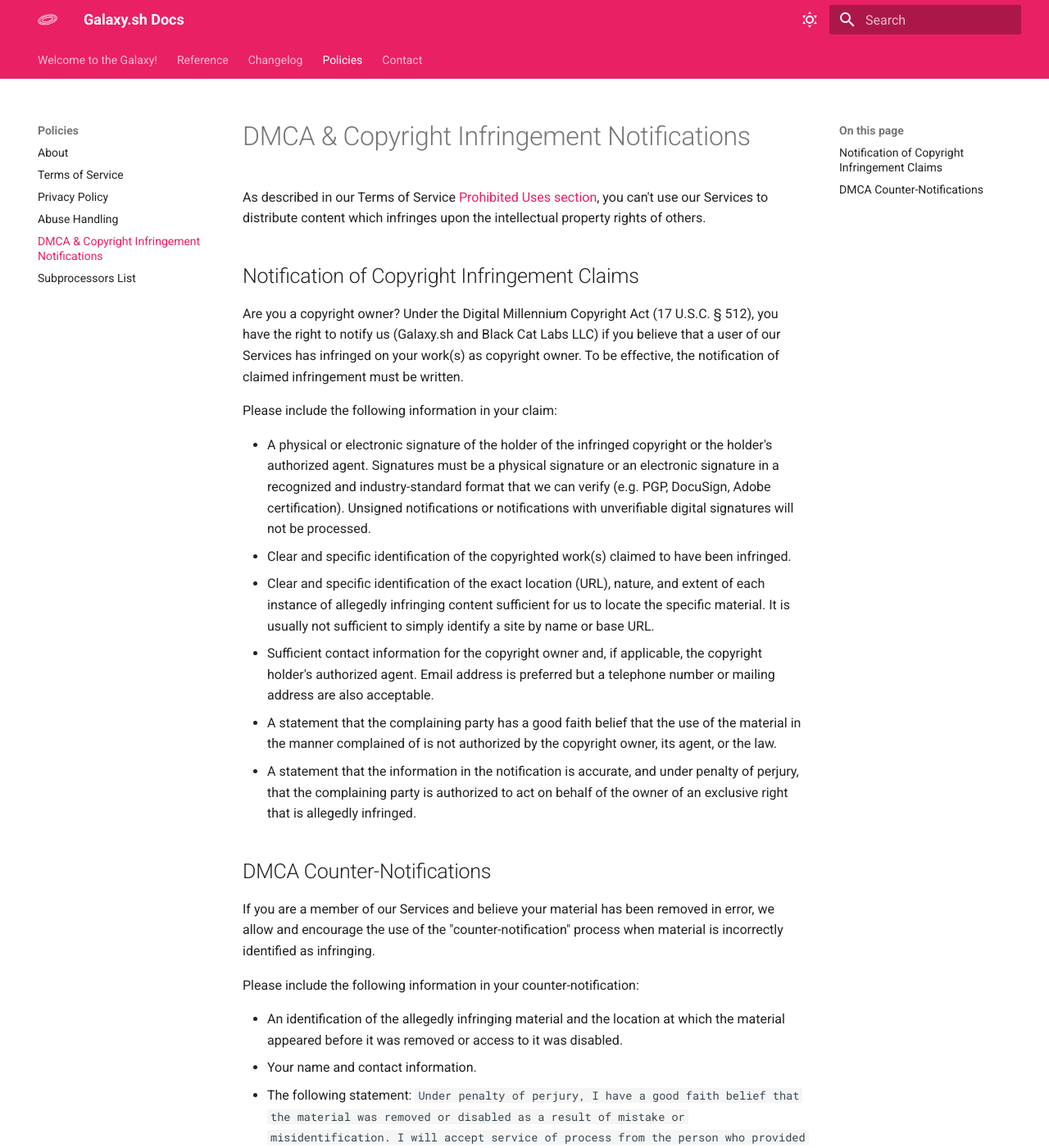
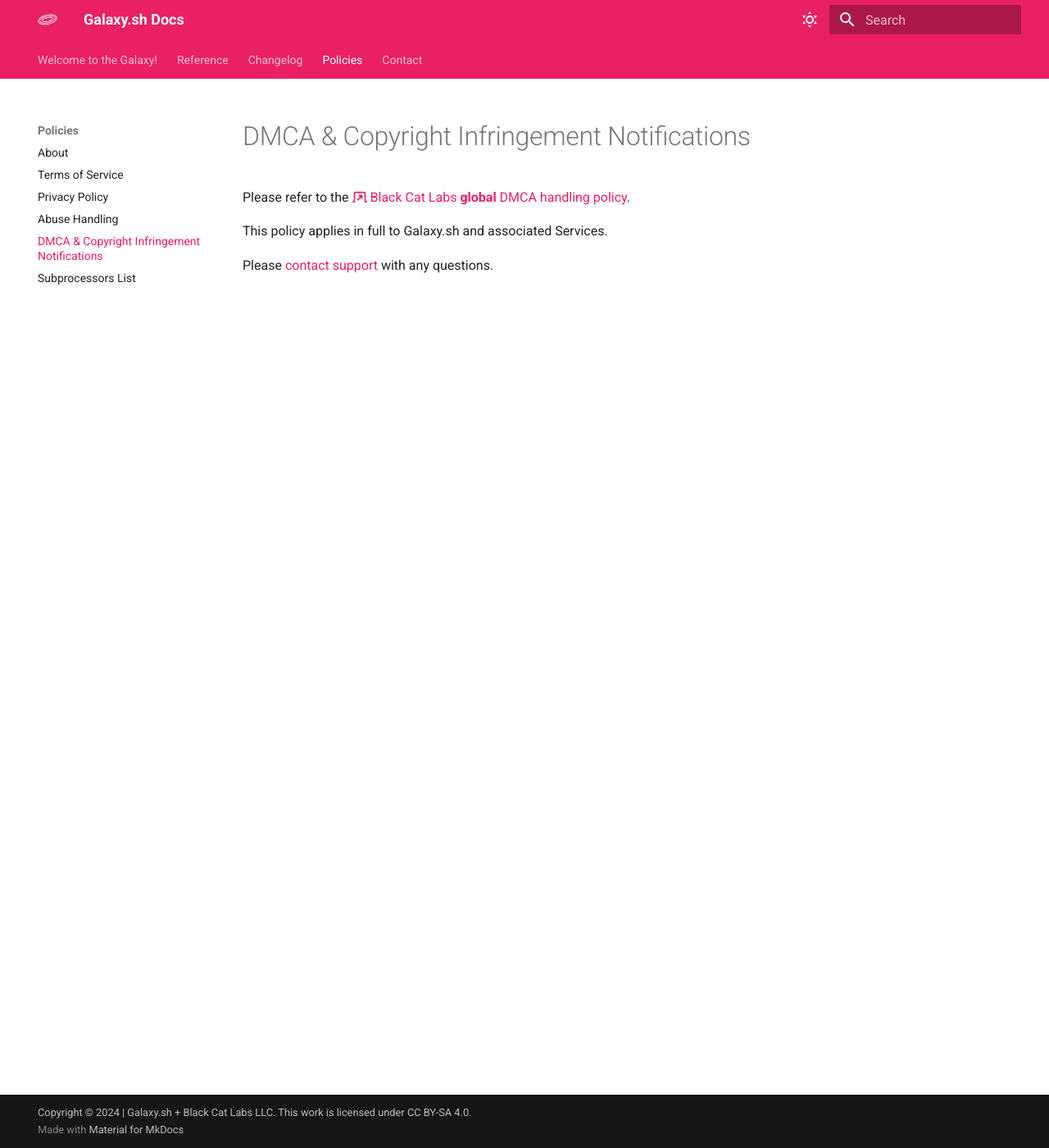
Before and after one commit to galaxy-sh/docs, an MkDocs documentation site: the page built from docs/policies/dmca.md, in a window 1280 px wide and 1400 px high. Shown: the whole window at 82% size. Built offline with MkDocs 1.6.1 and Material for MkDocs 9.7.7, drawn with Linux system fonts in a browser that asks for light colours; comment, search, counter and statistics services are not loaded; some of the changed text lies outside the part shown.

Commit message:
Move policies to BCL docs site

```diff
--- a/docs/policies/dmca.md
+++ b/docs/policies/dmca.md
@@ -1,32 +1,6 @@
 # DMCA & Copyright Infringement Notifications
-As described in our Terms of Service [Prohibited Uses section](terms.md/#prohibited-uses-of-services), you can't use our Services to distribute content which infringes upon the intellectual property rights of others.
+Please refer to the [:octicons-tab-external-16: Black Cat Labs **global** DMCA handling policy](https://wiki.blackcatlabs.dev/policies/dmca/).
 
-## Notification of Copyright Infringement Claims
-Are you a copyright owner? Under the Digital Millennium Copyright Act (17 U.S.C. § 512), you have the right to notify us (Galaxy.sh and Black Cat Labs LLC) if you believe that a user of our Services has infringed on your work(s) as copyright owner. To be effective, the notification of claimed infringement must be written.
+This policy applies in full to Galaxy.sh and associated Services.
 
-Please include the following information in your claim:
-
--   A physical or electronic signature of the holder of the infringed copyright or the holder's authorized agent. Signatures must be a physical signature or an electronic signature in a recognized and industry-standard format that we can verify (e.g. PGP, DocuSign, Adobe certification). Unsigned notifications or notifications with unverifiable digital signatures will not be processed.
--   Clear and specific identification of the copyrighted work(s) claimed to have been infringed.
--   Clear and specific identification of the exact location (URL), nature, and extent of each instance of allegedly infringing content sufficient for us to locate the specific material. It is usually not sufficient to simply identify a site by name or base URL.
--   Sufficient contact information for the copyright owner and, if applicable, the copyright holder's authorized agent. Email address is preferred but a telephone number or mailing address are also acceptable.
--   A statement that the complaining party has a good faith belief that the use of the material in the manner complained of is not authorized by the copyright owner, its agent, or the law.
--   A statement that the information in the notification is accurate, and under penalty of perjury, that the complaining party is authorized to act on behalf of the owner of an exclusive right that is allegedly infringed.
-
-
-## DMCA Counter-Notifications
-If you are a member of our Services and believe your material has been removed in error, we allow and encourage the use of the "counter-notification" process when material is incorrectly identified as infringing.
-
-Please include the following information in your counter-notification:
-
--   An identification of the allegedly infringing material and the location at which the material appeared before it was removed or access to it was disabled.
--   Your name and contact information.
--   The following statement: `Under penalty of perjury, I have a good faith belief that the material was removed or disabled as a result of mistake or misidentification. I will accept service of process from the person who provided notification under S.512(c)(1)(C) or an agent of such person.`
--   One of the following statements:
-    -   If your address is in the United States: `I consent to the jurisdiction of Federal District Court for the judicial district in which my address is located.`
-    -   If your address is **not** in the United States: `I consent to the jurisdiction of any United States judicial district in which Black Cat Labs LLC may be found.` (For your reference, this will typically be either the Ohio Northern District Court in Cleveland, OH, or the Wyoming District Court in Casper, WY. Both are US Federal District Courts.)
--   Your physical or electronic signature, or the signature of a person authorized to act on your behalf.
-
-
-!!! example "Coming Soon"
-    Additional content for this page is coming soon.
+Please [contact support](../contact/contact-support.md) with any questions.
```
Also changed, not shown: docs/contact/abuse.md (+1 -1 lines), docs/policies/abuse.md (+5 -2 lines), docs/policies/subprocessors.md (+5 -2 lines).
